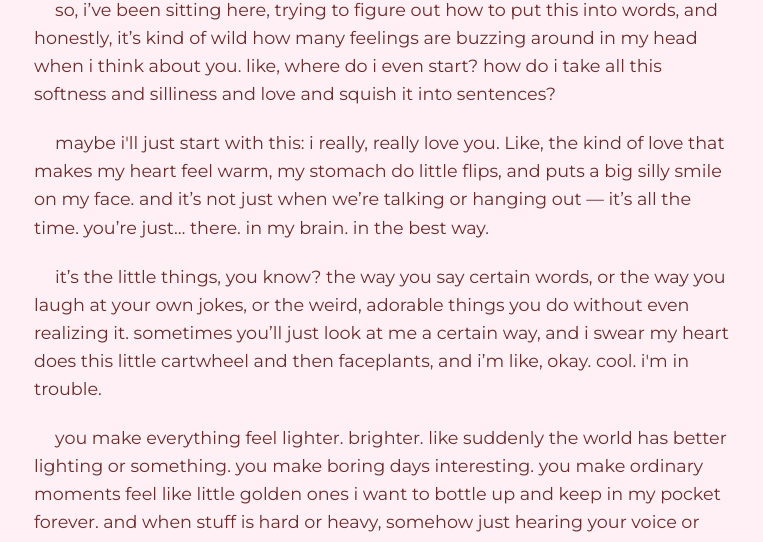
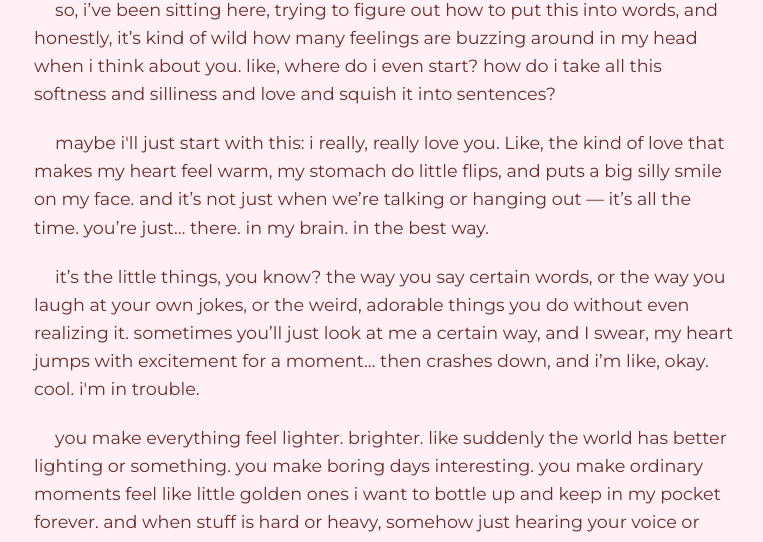
Before and after one commit to randomguy0711/Proposal, a plain HTML site: page letter.html in a window 1280 px wide. Both pictures are taken after a click on the element "Click here to open something special! 💌". Shown: the part 258-800 px from the top of the page, without its empty margins (256-1019 px from the left). Drawn offline with Linux system fonts and the light colour scheme.

Commit message:
Update letter.html

```diff
--- a/letter.html
+++ b/letter.html
@@ -91,7 +91,7 @@
 
   <p>maybe i'll just start with this: i really, really love you.  Like, the kind of love that makes my heart feel warm, my stomach do little flips, and puts a big silly smile on my face. and it’s not just when we’re talking or hanging out — it’s all the time. you’re just… there. in my brain. in the best way.</p>
 
-<p>it’s the little things, you know? the way you say certain words, or the way you laugh at your own jokes, or the weird, adorable things you do without even realizing it. sometimes you’ll just look at me a certain way, and i swear my heart does this little cartwheel and then faceplants, and i’m like, okay. cool. i'm in trouble.</p>
+<p>it’s the little things, you know? the way you say certain words, or the way you laugh at your own jokes, or the weird, adorable things you do without even realizing it. sometimes you’ll just look at me a certain way, and I swear, my heart jumps with excitement for a moment… then crashes down, and i’m like, okay. cool. i'm in trouble.</p>
 
 <p>you make everything feel lighter. brighter. like suddenly the world has better lighting or something. you make boring days interesting. you make ordinary moments feel like little golden ones i want to bottle up and keep in my pocket forever. and when stuff is hard or heavy, somehow just hearing your voice or reading a message from you makes me breathe easier. you’re like a human exhale. a cozy hoodie. a warm cup of something good.</p>
 
```
